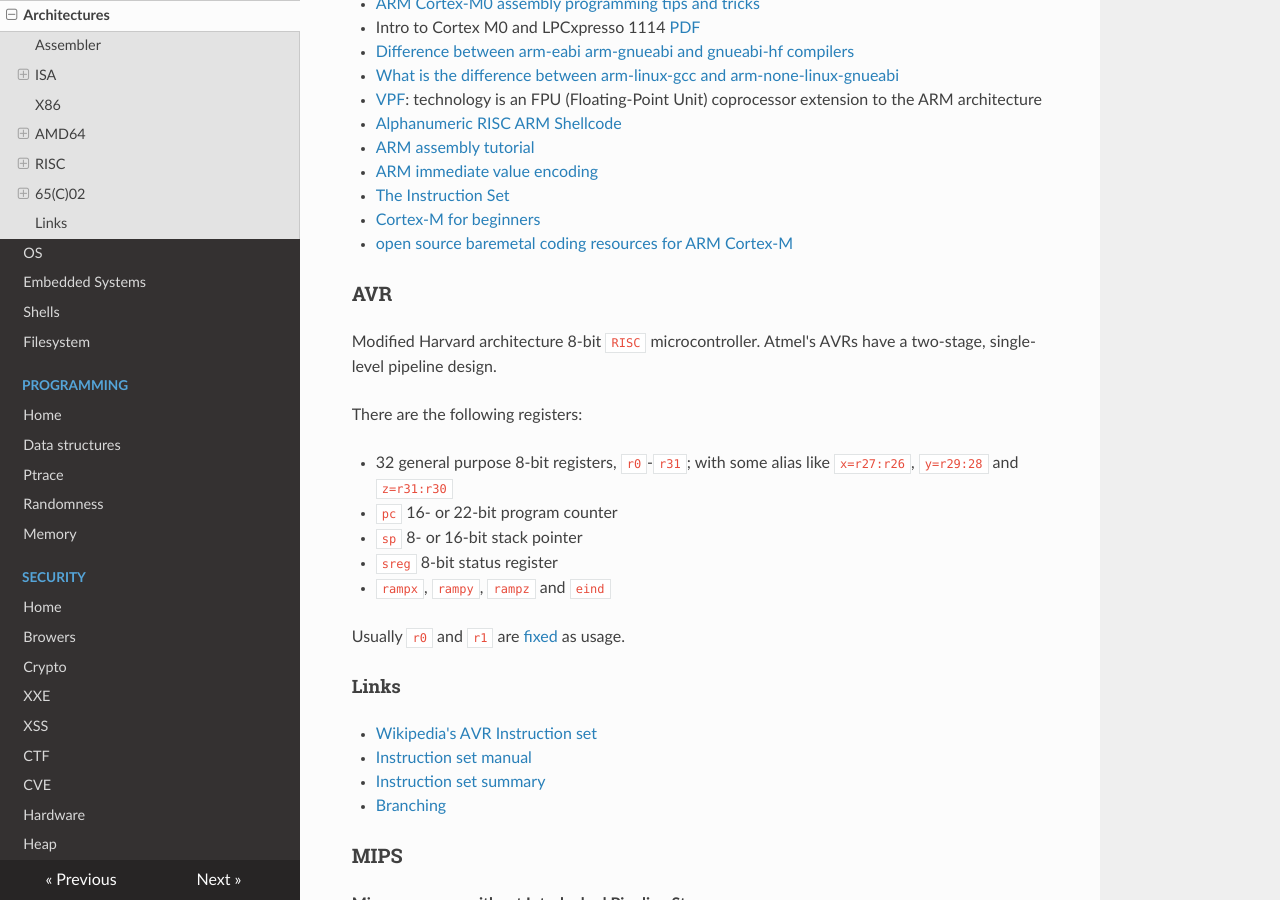
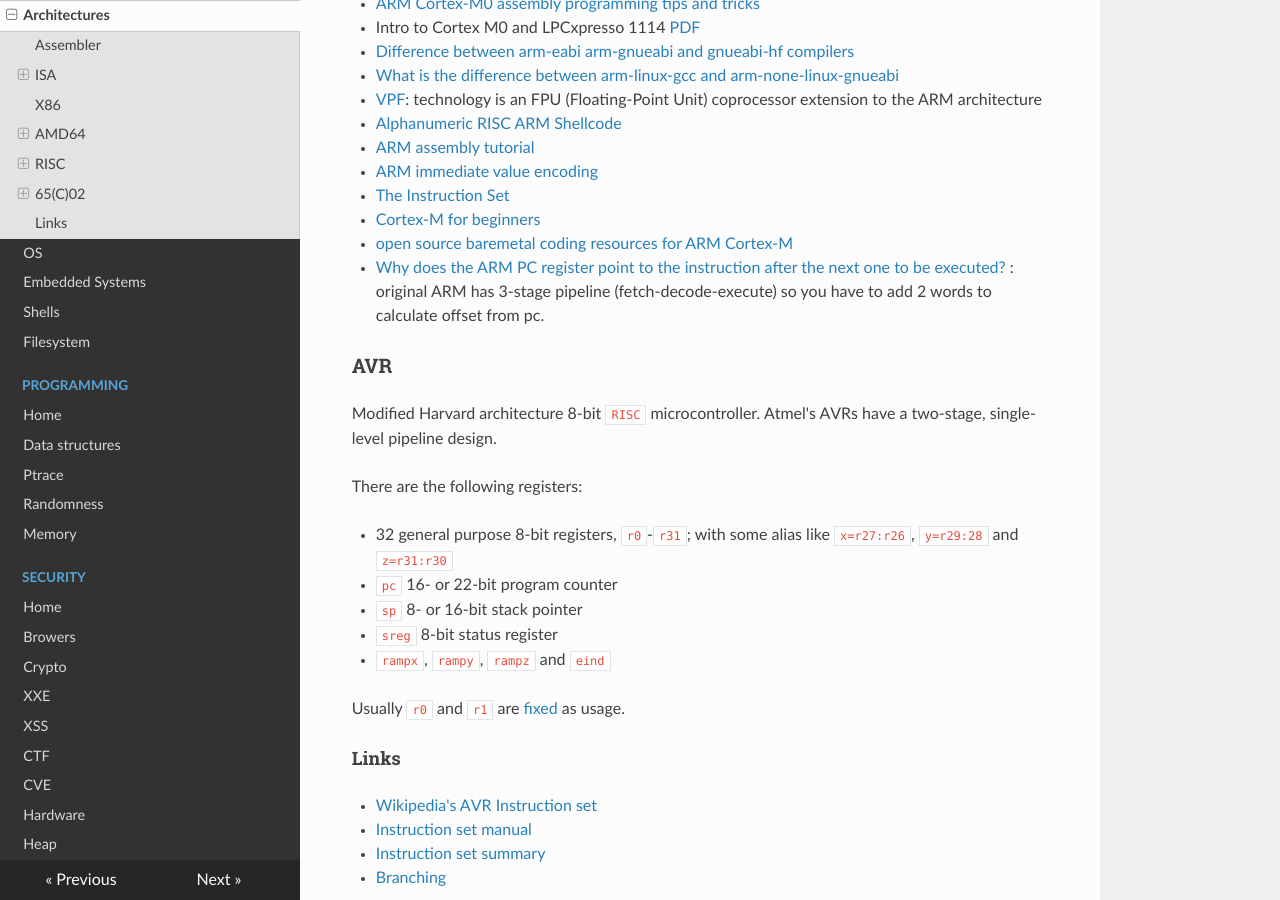
Before and after one commit to gipi/low-level, an MkDocs documentation site: the page built from docs/arch.md, in a window 1280 px wide and 900 px high, scrolled down 3075 px. Built offline with MkDocs 1.6.1, drawn with Linux system fonts in a browser that asks for light colours; nearby versions of some CDN libraries; old or Windows-style settings are respelled for this version of MkDocs.

Commit message:
Update arch.md

```diff
--- a/docs/arch.md
+++ b/docs/arch.md
@@ -139,6 +139,8 @@ an 'illegal instruction' exception is raised.
  - [The Instruction Set](http://www.peter-cockerell.net/aalp/html/ch-3.html)
  - [Cortex-M for beginners](documents/Cortex-M for Beginners - 2017_EN_v2.pdf)
  - [open source baremetal coding resources for ARM Cortex-M](http://asm.thi.ng/)
+ - [Why does the ARM PC register point to the instruction after the next one to be executed?
+](https://stackoverflow.com/questions/24091566/why-does-the-arm-pc-register-point-to-the-instruction-after-the-next-one-to-be-e/24092329#24092329): original ARM has 3-stage pipeline (fetch-decode-execute) so you have to add 2 words to calculate offset from pc.
 
 ### AVR
 
```
